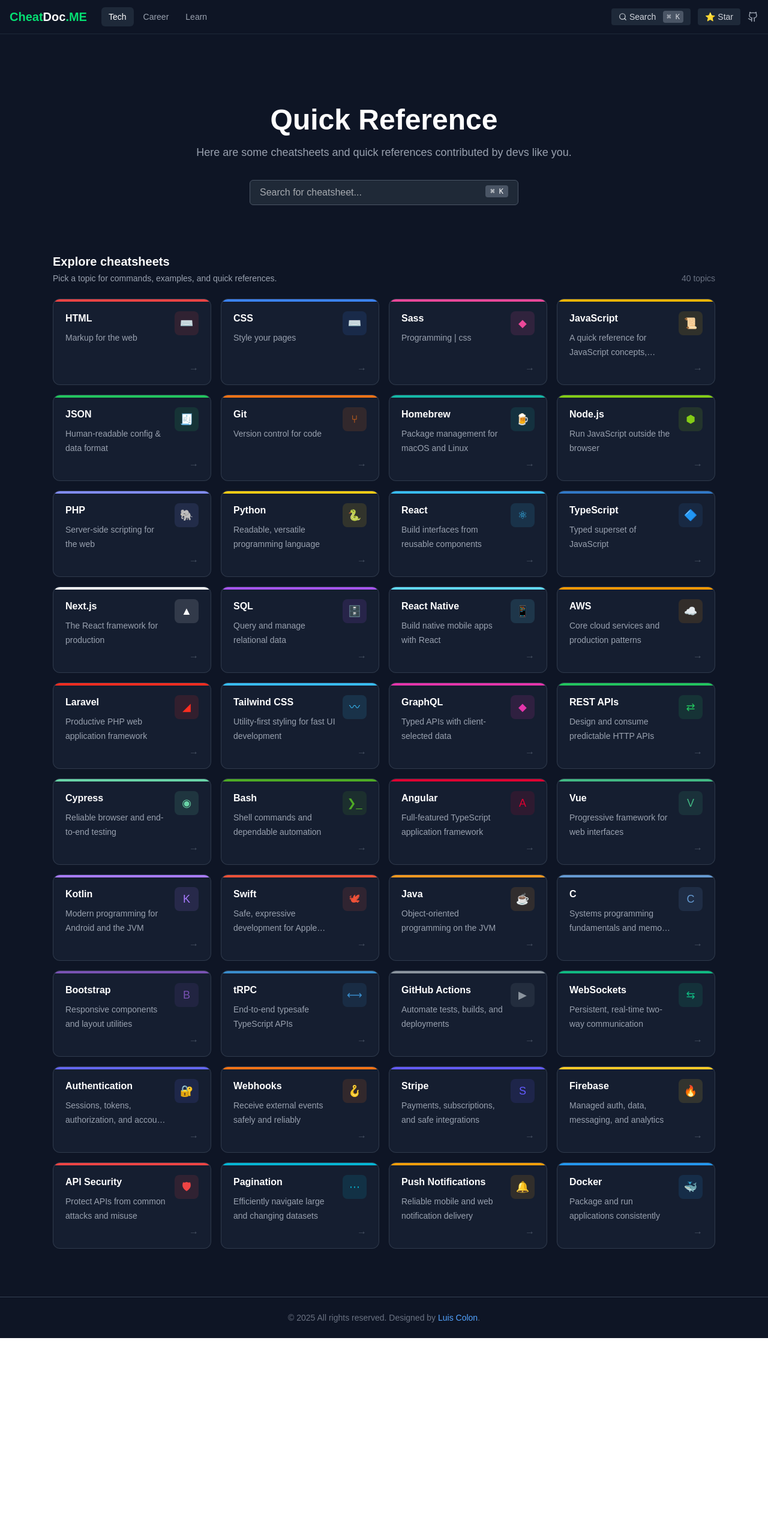
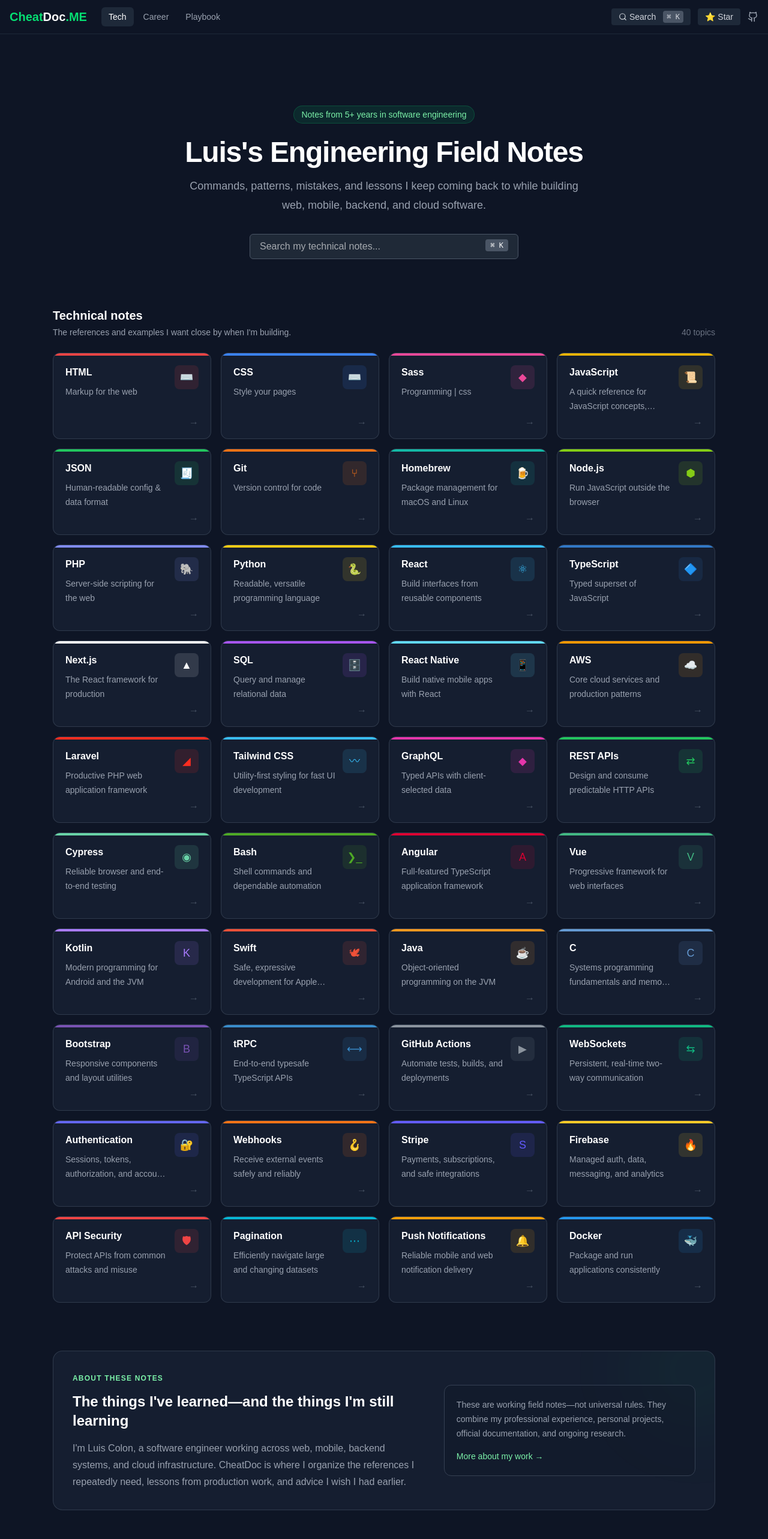
Before and after one commit to luiscolon0426/cheat-doc, a Next.js app in the folder cheat-doc/: page / in a window 1280 px wide. Shown: the top 2566 px of the page at 60% size. Before the commit the page ends 2231 px from the top, so only its background shows below. Built offline with nearby package versions, Linux system fonts and the light colour scheme; no server answers.

Commit message:
feat: update content and layout for career and learn pages; enhance homepage with personal notes

```diff
--- a/cheat-doc/src/app/career/page.tsx
+++ b/cheat-doc/src/app/career/page.tsx
@@ -25,14 +25,14 @@
     <main className="min-h-screen bg-[#0e1525] pt-24 text-white">
       <section className="mx-auto max-w-6xl px-4 py-16 text-center sm:px-6 sm:py-20">
         <span className="inline-flex rounded-full border border-emerald-400/20 bg-emerald-400/10 px-3 py-1 text-sm text-emerald-300">
-          Engineering growth
+          Career lessons from the journey
         </span>
         <h1 className="mx-auto mt-6 max-w-3xl text-4xl font-bold tracking-tight sm:text-5xl">
-          Build the skills behind the title
+          Growth lessons I wish I had earlier
         </h1>
         <p className="mx-auto mt-5 max-w-2xl text-base leading-7 text-gray-400 sm:text-lg">
-          Practical paths for growing from strong foundations to senior-level
-          ownership, judgment, communication, and impact.
+          My practical map for growing from strong foundations toward greater
+          ownership, judgment, communication, and senior-level impact.
         </p>
       </section>
 
@@ -53,9 +53,9 @@
 
       <section className="mx-auto max-w-6xl px-4 pb-24 sm:px-6">
         <div className="mb-6">
-          <h2 className="text-2xl font-semibold">Choose your path</h2>
-          <p className="mt-2 text-sm text-gray-400">
-            Start with your current responsibilities, not just your job title.
+            <h2 className="text-2xl font-semibold">Career field notes</h2>
+            <p className="mt-2 text-sm text-gray-400">
+              Start with the responsibilities you have today—not only your title.
           </p>
         </div>
 
--- a/cheat-doc/src/app/components/Header.tsx
+++ b/cheat-doc/src/app/components/Header.tsx
@@ -64,7 +64,8 @@
                 : "text-gray-400 hover:text-white"
             }`}
           >
-            Learn
+            <span className="sm:hidden">Learn</span>
+            <span className="hidden sm:inline">Playbook</span>
           </Link>
         </nav>
 
--- a/cheat-doc/src/app/layout.tsx
+++ b/cheat-doc/src/app/layout.tsx
@@ -2,8 +2,9 @@
 import Header from "./components/Header";
 
 export const metadata = {
-  title: "CheatDoc",
-  description: "Your dev cheatsheet buddy.",
+  title: "CheatDoc.ME | Luis's Engineering Field Notes",
+  description:
+    "Technical references, production lessons, and career notes collected by software engineer Luis Colon.",
 };
 
 export default function RootLayout({
--- a/cheat-doc/src/app/learn/page.tsx
+++ b/cheat-doc/src/app/learn/page.tsx
@@ -7,23 +7,23 @@
     <main className="min-h-screen bg-[#0e1525] pt-24 text-white">
       <section className="mx-auto max-w-6xl px-4 py-16 text-center sm:px-6 sm:py-20">
         <span className="inline-flex rounded-full border border-blue-400/20 bg-blue-400/10 px-3 py-1 text-sm text-blue-300">
-          Applied engineering
+          My engineering playbook
         </span>
         <h1 className="mx-auto mt-6 max-w-3xl text-4xl font-bold tracking-tight sm:text-5xl">
-          Learn how professional software gets built
+          How I approach building production software
         </h1>
         <p className="mx-auto mt-5 max-w-2xl text-base leading-7 text-gray-400 sm:text-lg">
-          Playbooks, scenarios, architecture, production practices, templates,
-          and projects that turn technical knowledge into engineering judgment.
+          The playbooks, debugging habits, architecture lessons, templates, and
+          production practices I&apos;ve gathered—and continue refining—through real work.
         </p>
       </section>
 
       <section className="mx-auto max-w-6xl px-4 pb-24 sm:px-6">
         <div className="mb-6 flex items-end justify-between gap-4">
           <div>
-            <h2 className="text-2xl font-semibold">Learning areas</h2>
+            <h2 className="text-2xl font-semibold">Inside my playbook</h2>
             <p className="mt-2 text-sm text-gray-400">
-              Use these as references, practice material, or team discussion guides.
+              Working notes to use as references, practice, or team discussion guides.
             </p>
           </div>
           <span className="shrink-0 text-sm text-gray-500">
--- a/cheat-doc/src/app/page.tsx
+++ b/cheat-doc/src/app/page.tsx
@@ -33,12 +33,16 @@
 
       <main className="bg-[#0e1525] min-h-screen text-white pt-24 flex flex-col justify-between">
         <div>
-          {/* Hero Section */}
           <div className="text-center py-20 px-4">
-            <h1 className="text-4xl sm:text-5xl font-bold">Quick Reference</h1>
-            <p className="mt-4 text-lg text-gray-400">
-              Here are some cheatsheets and quick references contributed by devs
-              like you.
+            <span className="inline-flex rounded-full border border-green-400/20 bg-green-400/10 px-3 py-1 text-sm text-green-300">
+              Notes from 5+ years in software engineering
+            </span>
+            <h1 className="mx-auto mt-6 max-w-3xl text-4xl font-bold tracking-tight sm:text-5xl">
+              Luis&apos;s Engineering Field Notes
+            </h1>
+            <p className="mx-auto mt-4 max-w-2xl text-lg leading-8 text-gray-400">
+              Commands, patterns, mistakes, and lessons I keep coming back to
+              while building web, mobile, backend, and cloud software.
             </p>
 
             {/* Search Field */}
@@ -47,7 +51,7 @@
                 className="w-full px-4 py-2 rounded-md bg-[#1f2937] text-white text-left placeholder-gray-400 border border-gray-600 cursor-pointer hover:border-blue-500 transition"
                 onClick={() => setOpenModal(true)}
               >
-                <span className="opacity-60">Search for cheatsheet...</span>
+                <span className="opacity-60">Search my technical notes...</span>
                 <kbd className="float-right bg-gray-600 px-2 py-0.5 rounded text-xs">
                   ⌘ K
                 </kbd>
@@ -59,9 +63,10 @@
           <div className="max-w-6xl mx-auto px-4 sm:px-6 pb-20">
             <div className="mb-6 flex items-end justify-between gap-4">
               <div>
-                <h2 className="text-xl font-semibold">Explore cheatsheets</h2>
+                <h2 className="text-xl font-semibold">Technical notes</h2>
                 <p className="mt-1 text-sm text-gray-400">
-                  Pick a topic for commands, examples, and quick references.
+                  The references and examples I want close by when I&apos;m
+                  building.
                 </p>
               </div>
               <span className="shrink-0 text-sm text-gray-500">
@@ -107,12 +112,52 @@
               ))}
             </div>
           </div>
+
+          <section className="mx-auto max-w-6xl px-4 pb-20 sm:px-6">
+            <div className="relative overflow-hidden rounded-2xl border border-gray-700/80 bg-[#151e30] p-6 sm:p-8">
+              <div className="absolute -right-16 -top-16 size-48 rounded-full bg-green-400/5 blur-3xl" />
+              <div className="relative grid gap-8 md:grid-cols-[1.4fr_1fr] md:items-center">
+                <div>
+                  <span className="text-xs font-semibold uppercase tracking-widest text-green-300">
+                    About these notes
+                  </span>
+                  <h2 className="mt-3 text-2xl font-semibold">
+                    The things I&apos;ve learned—and the things I&apos;m still
+                    learning
+                  </h2>
+                  <p className="mt-4 max-w-2xl leading-7 text-gray-400">
+                    I&apos;m Luis Colon, a software engineer working across web,
+                    mobile, backend systems, and cloud infrastructure. CheatDoc
+                    is where I organize the references I repeatedly need,
+                    lessons from production work, and advice I wish I had
+                    earlier.
+                  </p>
+                </div>
+                <div className="rounded-xl border border-gray-700 bg-gray-900/50 p-5">
+                  <p className="text-sm leading-6 text-gray-400">
+                    These are working field notes—not universal rules. They
+                    combine my professional experience, personal projects,
+                    official documentation, and ongoing research.
+                  </p>
+                  <a
+                    href="https://luiscolon0426.github.io/portfolio/"
+                    target="_blank"
+                    rel="noopener noreferrer"
+                    className="mt-4 inline-flex text-sm font-medium text-green-300 transition hover:text-green-200"
+                  >
+                    More about my work →
+                  </a>
+                </div>
+              </div>
+            </div>
+          </section>
         </div>
 
         {/* Footer */}
         <footer className="text-center text-sm text-gray-500 py-6 border-t border-gray-700">
           <p>
-            &copy; {new Date().getFullYear()} All rights reserved. Designed by{" "}
+            &copy; {new Date().getFullYear()} Field notes collected and designed
+            by{" "}
             <a
               href="https://luiscolon0426.github.io/portfolio/"
               target="_blank"
```
